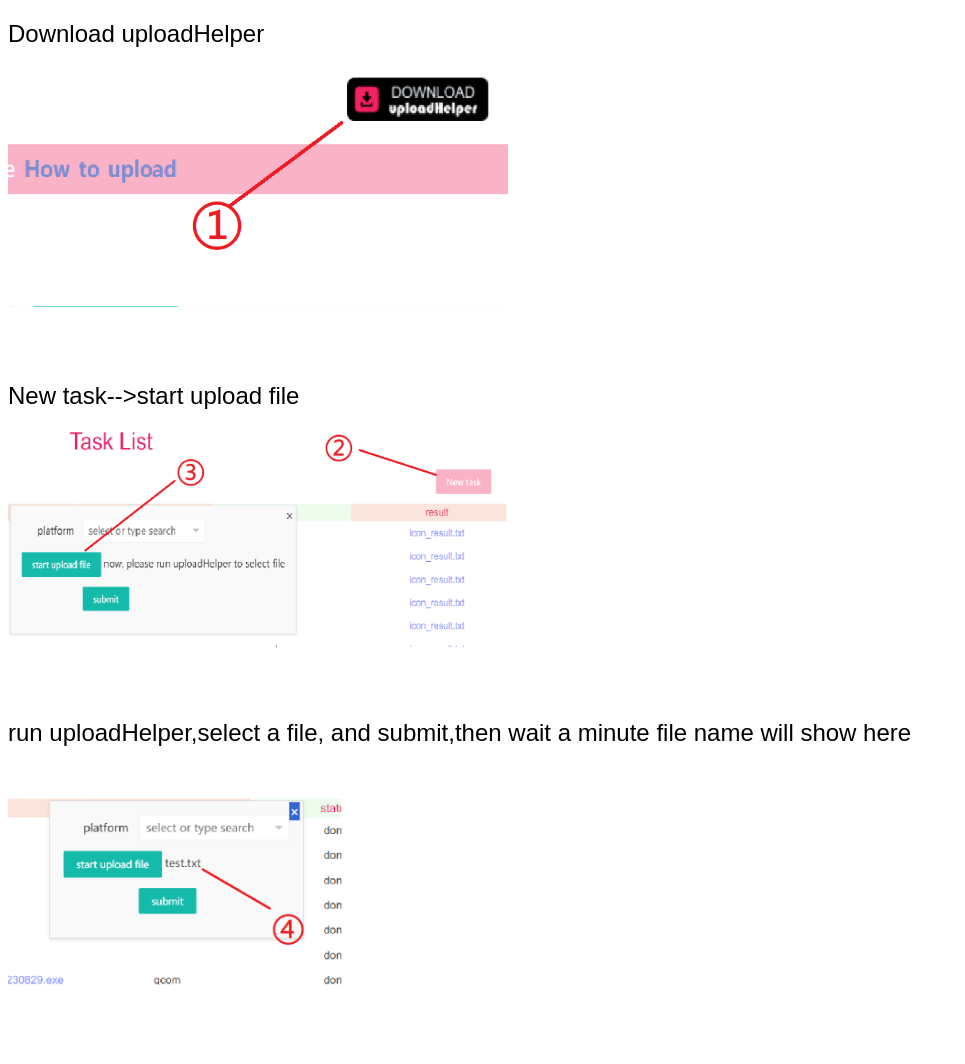
After one commit to lhchg/tasklist, a Django app: page /tips in a window 1280 px wide. The commit adds this page. Shown: the whole page, without its empty margins (0-965 px from the left). Run offline with Django 4.2, Linux system fonts and the light colour scheme.

Commit message:
update UI

```diff
--- /dev/null
+++ b/templates/tips.html
@@ -0,0 +1,43 @@
+<!DOCTYPE html>
+<html lang="en">
+<head>
+  <meta charset="UTF-8">
+  <meta name="viewport" content="width=device-width, initial-scale=1.0">
+  <title>Upload 页面</title>
+  <style>
+    body {
+      font-family: Arial, sans-serif;
+      text-align: left;
+    }
+    .title {
+      margin-top: 20px;
+      font-size: 24px;
+    }
+    .image-container {
+      margin-top: 10px;
+      max-width: 500px;
+    }
+    .image-container img {
+      max-width: 100%;
+      max-height: 400px;
+      height: auto;
+    }
+  </style>
+</head>
+<body>
+  <div class="title">Download uploadHelper</div>
+  <div class="image-container">
+    <img src="static/media/download_image.png" alt="Download Image">
+  </div>
+
+  <div class="title">New task-->start upload file</div>
+  <div class="image-container">
+    <img src="static/media/upload_file_image.png" alt="Upload File Image">
+  </div>
+
+  <div class="title">run uploadHelper,select a file, and submit,then wait a minute file name will show here</div>
+  <div class="image-container">
+    <img src="static/media/run_uploadHelper_image.png" alt="Run uploadHelper Image">
+  </div>
+</body>
+</html>
```
Also changed, not shown: statics/js/script.js (+19 -17 lines), templates/runoob.html (+39 -14 lines), statics/media/download.png (added), statics/media/download_image.jpg (added), statics/media/download_image.png (added), statics/media/run_uploadHelper_image.png (added), statics/media/upload_file_image.png (added).
